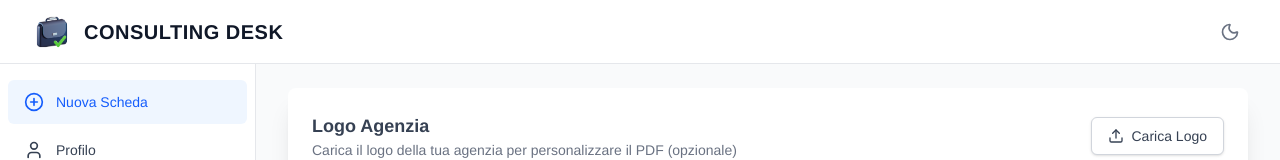
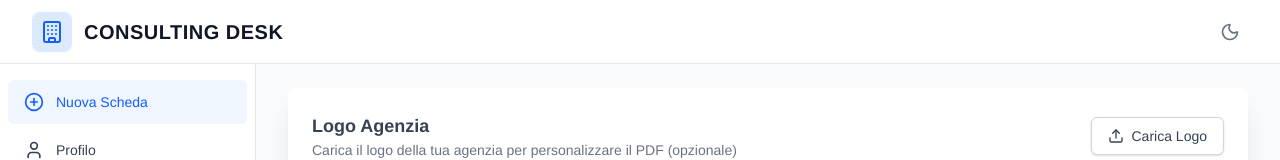
Before and after one commit to LorenzoAce/consulting-desk, a React (Vite) app: page / in a window 1280 px wide. Shown: the top 160 px of the page. Built offline with nearby package versions, Linux system fonts and the light colour scheme.

Commit message:
Replace broken logo image with Building icon

```diff
--- a/src/components/Layout.jsx
+++ b/src/components/Layout.jsx
@@ -1,5 +1,5 @@
 import React from 'react';
-import { User, FolderArchive, Settings, LogOut, Moon, Sun, PlusCircle } from 'lucide-react';
+import { User, FolderArchive, Settings, LogOut, Moon, Sun, PlusCircle, Building } from 'lucide-react';
 
 const Sidebar = ({ currentView, onNavigate }) => {
   const menuItems = [
@@ -42,7 +42,9 @@ const Header = ({ darkMode, toggleDarkMode, onNavigate }) => {
           className="flex items-center gap-3 cursor-pointer"
           onClick={() => onNavigate('form')}
         >
-          <img src="/logo.png" alt="Consulting Desk Logo" className="h-10 w-auto object-contain" />
+          <div className="flex items-center justify-center w-10 h-10 rounded-lg bg-blue-100 dark:bg-blue-900/30">
+            <Building className="h-6 w-6 text-blue-600 dark:text-blue-400" />
+          </div>
           <div>
             <h1 className="text-xl font-bold text-gray-900 dark:text-white tracking-wide leading-none">
               CONSULTING DESK
```
